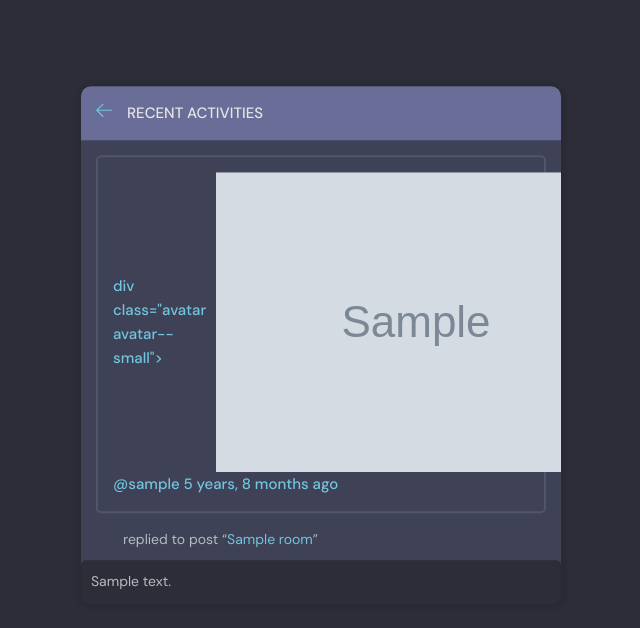
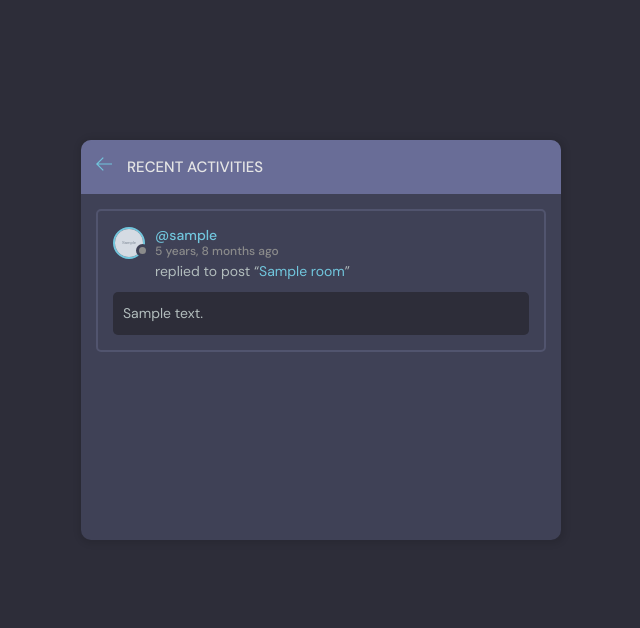
Before and after one commit to cameronlzy/studybud, a Django app: page /activity/ in a window 1280 px wide. Shown: the part 76-704 px from the top of the page, without its empty margins (319-959 px from the left). Run offline with Django 5.2, Linux system fonts and the light colour scheme; tables that the repository leaves empty hold one stand-in row (values such as "Sample post"); grey boxes marked "Sample" are stand-in pictures; parts of the project's set-up code (start-up, migrations or seed data) failed here and were passed over.

Commit message:
Fix activity page

```diff
--- a/base/templates/base/activity.html
+++ b/base/templates/base/activity.html
@@ -23,7 +23,7 @@
             <div class="activities__box">
               <div class="activities__boxHeader roomListRoom__header">
                   <a href="{% url 'user-profile' message.user.id %}" class="roomListRoom__author">
-                  div class="avatar avatar--small">
+                  <div class="avatar avatar--small">
                   {% with p=message.user.profile %}
                       {% if p.profile_img %}
                           <img src="{{ p.profile_img.url }}" alt="{{ message.user.username }}">
```
